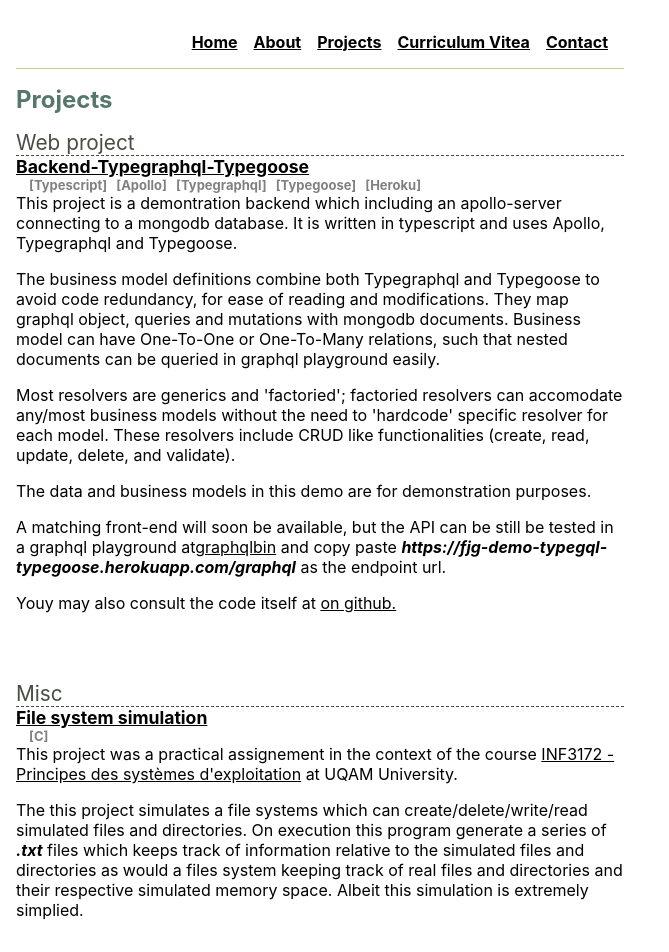
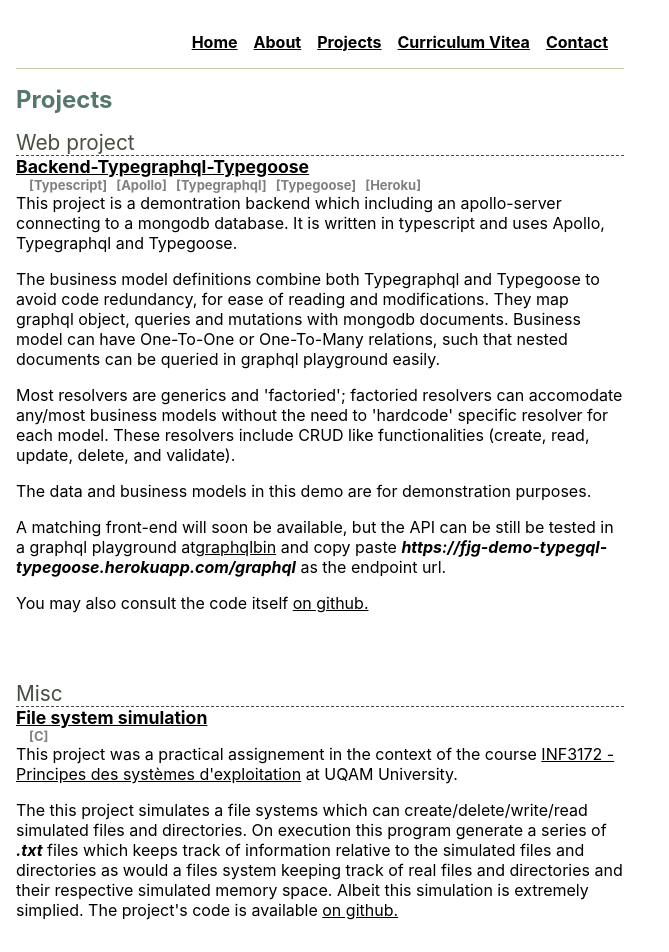
Before and after one commit to fredjgermain/fredblog, a React (Create React App) app: page /projects in a window 1280 px wide. Shown: the top 952 px of the page, without its empty margins (0-669 px from the left). Built offline with nearby package versions, Linux system fonts and the light colour scheme.

Commit message:
to heroku

```diff
--- a/src/data/projects.data.tsx
+++ b/src/data/projects.data.tsx
@@ -29,7 +29,7 @@ export const projectsdata = [
           <p>A matching front-end will soon be available, but the API can be still be tested in a graphql playground at
           <a href={'https://www.graphqlbin.com/v2/new'}>graphqlbin</a> and copy paste <em>https://fjg-demo-typegql-typegoose.herokuapp.com/graphql</em> as the endpoint url. </p>
 
-          <p>Youy may also consult the code itself at <a href={'https://github.com/fredjgermain/gql_mongoose_tsc'}>on github.</a></p>
+          <p>You may also consult the code itself <a href={'https://github.com/fredjgermain/gql_mongoose_tsc'}>on github.</a></p>
 
         </div>,
         href:'https://react-mongoose-demo.herokuapp.com'
@@ -44,7 +44,7 @@ export const projectsdata = [
         description: <div>
           <p>This project was a practical assignement in the context of the course <a href={'https://etudier.uqam.ca/cours?sigle=INF3172'}>INF3172 - Principes des systèmes d'exploitation</a> at UQAM University.</p>
 
-          <p>The this project simulates a file systems which can create/delete/write/read simulated files and directories. On execution this program generate a series of <em>.txt</em> files which keeps track of information relative to the simulated files and directories as would a files system keeping track of real files and directories and their respective simulated memory space. Albeit this simulation is extremely simplied.</p>
+          <p>The this project simulates a file systems which can create/delete/write/read simulated files and directories. On execution this program generate a series of <em>.txt</em> files which keeps track of information relative to the simulated files and directories as would a files system keeping track of real files and directories and their respective simulated memory space. Albeit this simulation is extremely simplied. The project's code is available <a href={'https://github.com/fredjgermain/Demo/tree/master/05-Assembly_MineSweeper'}>on github.</a></p>
           </div>,
           href:'https://github.com/fredjgermain/Demo/tree/master/01-FileSystemSimulation'},
 
```
